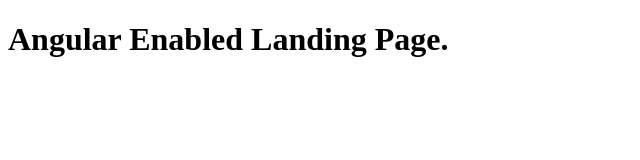
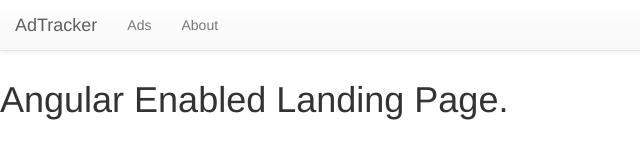
Before and after one commit to abhimanyubabbar/AdTracker, a website: page public/index.html in a window 1280 px wide. Shown: the whole page, without its empty margins (0-640 px from the left). Drawn offline with nearby package versions, Linux system fonts and the light colour scheme; some packages are replaced by stand-ins of ours.

Commit message:
Added a default fixed navbar at the top.

```diff
--- /dev/null
+++ b/public/app/templates/header.html
@@ -0,0 +1,13 @@
+<div class="navbar navbar-default navbar-fixed-top">
+
+    <div class="container-fluid">
+        <a href="/" class="navbar-brand">AdTracker</a>
+
+        <ul class="nav navbar-nav navbar-left">
+            <li><a href="#">Ads</a></li>
+            <li><a href="#">About</a></li>
+        </ul>
+
+    </div>
+
+</div>
--- /dev/null
+++ b/public/css/main.css
@@ -0,0 +1,3 @@
+body {
+    padding-top: 60px;
+}
--- a/public/index.html
+++ b/public/index.html
@@ -3,8 +3,14 @@
 <head lang="en">
     <meta charset="UTF-8">
     <title>On Ad Tracker.</title>
+    <link href="css/bootstrap.min.css" rel="stylesheet">
+    <link href="css/bootstrap-theme.min.css" rel="stylesheet">
+    <link href="css/main.css" rel="stylesheet">
 </head>
 <body ng-app="ad-tracker">
+
+
+<ng-include src='"/app/templates/header.html"'></ng-include>
 
 <h1>Angular Enabled Landing Page.</h1>
 
```
